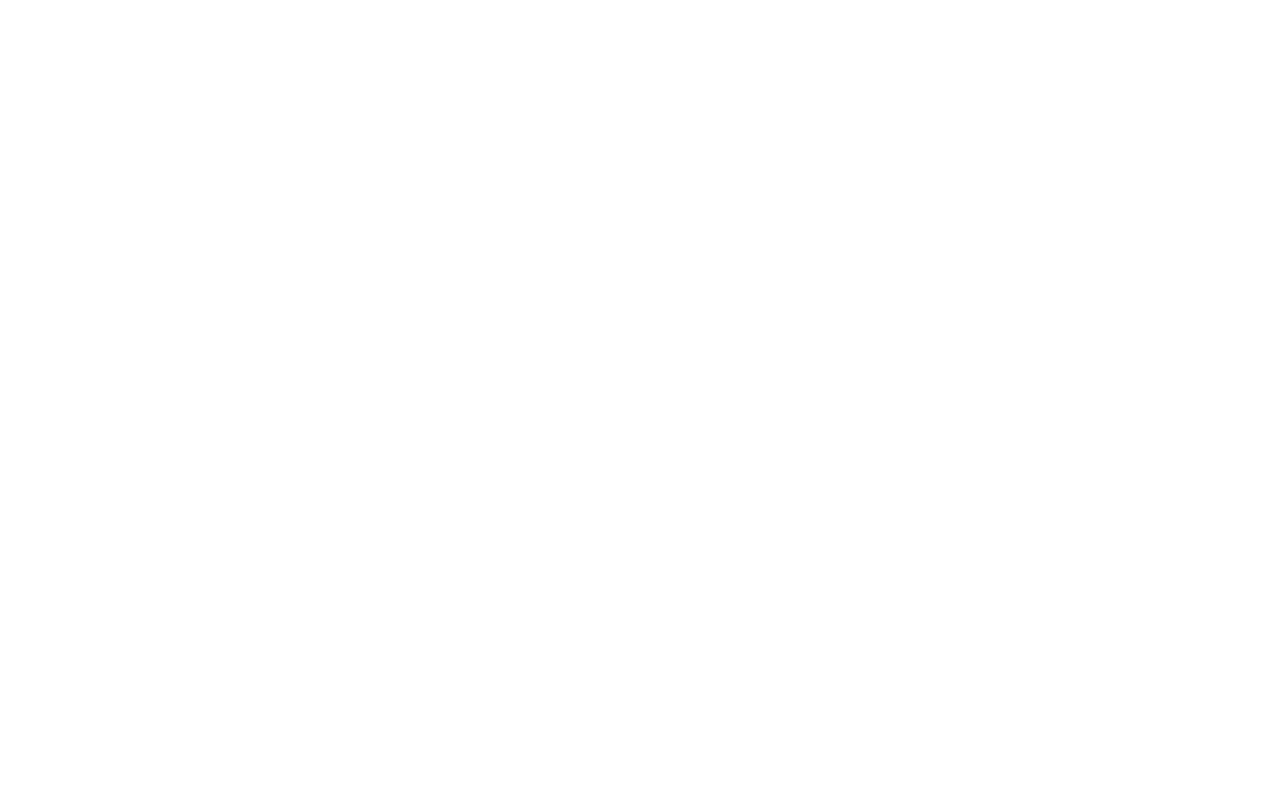
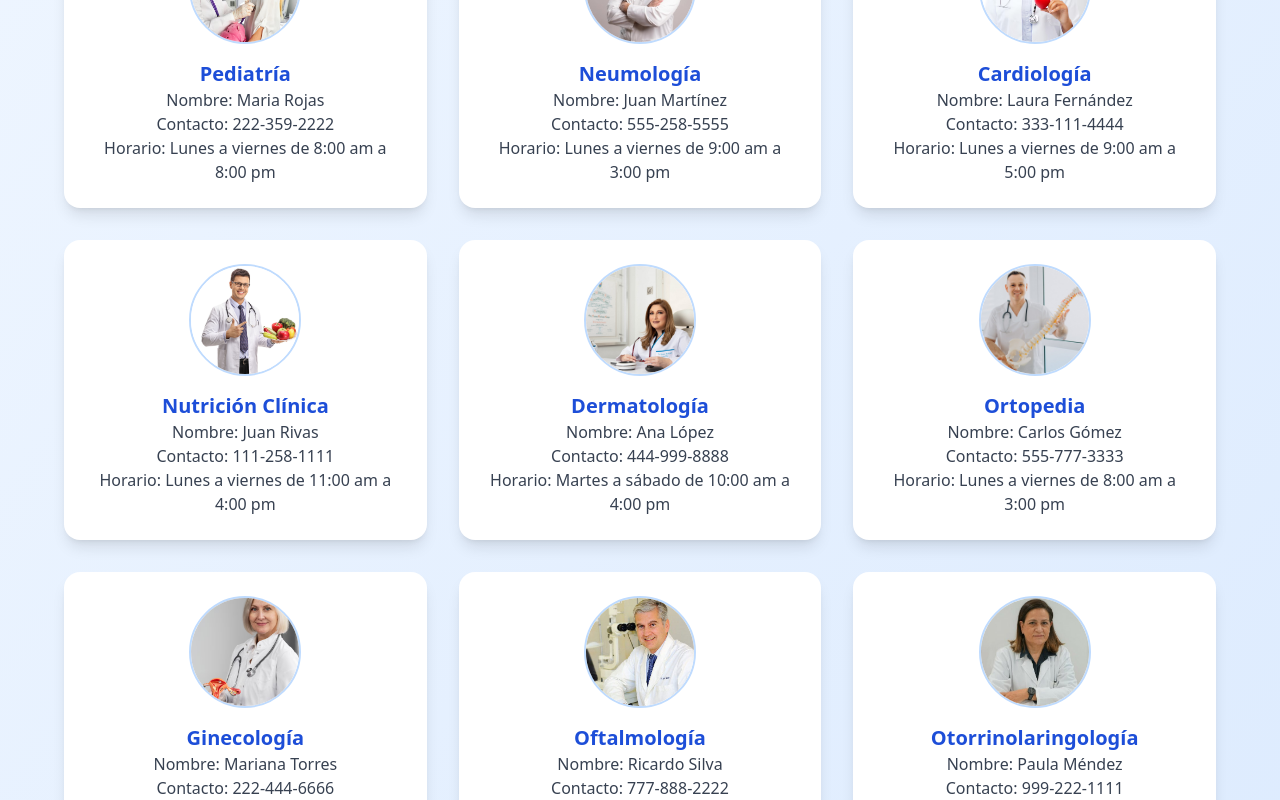
Before and after one commit to dariannye/HCI-BIU, a React (Vite) app in the folder Frontend/Sistema-Citas-Medicas-HCI/: page /doctor-directory in a window 1280 px wide. Before the commit this address had no page. Shown: the part 300-1100 px from the top of the page. Before the commit the page ends 800 px from the top, so only its background shows below. Built offline with nearby package versions, Linux system fonts and the light colour scheme.

Commit message:
Pagina de directorio medico

```diff
--- a/Frontend/Sistema-Citas-Medicas-HCI/src/pages/DoctorDirectory.tsx
+++ b/Frontend/Sistema-Citas-Medicas-HCI/src/pages/DoctorDirectory.tsx
@@ -0,0 +1,135 @@
+import PediatriaImg from "../assets/Pediatria.jpg";
+import NeumologiaImg from "../assets/Neumologia.jpg";
+import CardiologiaImg from "../assets/Cardiologia.jpg";
+import NutricionImg from "../assets/Nutricion.jpg";
+import DermatologiaImg from "../assets/Dermatologia.jpg";
+import OrtopediaImg from "../assets/Ortopedia.jpg";
+import GinecologiaImg from "../assets/Ginecologia.jpg";
+import OftalmologiaImg from "../assets/Oftamologia.jpg";
+import OtorrinoImg from "../assets/Otorrinolaringologia.jpg";
+import UrologiaImg from "../assets/Urologia.jpg";
+
+export default function DoctorDirectory() {
+  const doctors = [
+    {
+      id: 1,
+      specialty: "Pediatría",
+      name: "Maria Rojas",
+      contact: "222-359-2222",
+      schedule: "Lunes a viernes de 8:00 am a 8:00 pm",
+      image: PediatriaImg,
+    },
+    {
+      id: 2,
+      specialty: "Neumología",
+      name: "Juan Martínez",
+      contact: "555-258-5555",
+      schedule: "Lunes a viernes de 9:00 am a 3:00 pm",
+      image: NeumologiaImg,
+    },
+    {
+      id: 3,
+      specialty: "Cardiología",
+      name: "Laura Fernández",
+      contact: "333-111-4444",
+      schedule: "Lunes a viernes de 9:00 am a 5:00 pm",
+      image: CardiologiaImg,
+    },
+    {
+      id: 4,
+      specialty: "Nutrición Clínica",
+      name: "Juan Rivas",
+      contact: "111-258-1111",
+      schedule: "Lunes a viernes de 11:00 am a 4:00 pm",
+      image: NutricionImg,
+    },
+    {
+      id: 5,
+      specialty: "Dermatología",
+      name: "Ana López",
+      contact: "444-999-8888",
+      schedule: "Martes a sábado de 10:00 am a 4:00 pm",
+      image: DermatologiaImg,
+    },
+    {
+      id: 6,
+      specialty: "Ortopedia",
+      name: "Carlos Gómez",
+      contact: "555-777-3333",
+      schedule: "Lunes a viernes de 8:00 am a 3:00 pm",
+      image: OrtopediaImg,
+    },
+    {
+      id: 7,
+      specialty: "Ginecología",
+      name: "Mariana Torres",
+      contact: "222-444-6666",
+      schedule: "Lunes a viernes de 9:00 am a 6:00 pm",
+      image: GinecologiaImg,
+    },
+    {
+      id: 8,
+      specialty: "Oftalmología",
+      name: "Ricardo Silva",
+      contact: "777-888-2222",
+      schedule: "Lunes a viernes de 8:00 am a 2:00 pm",
+      image: OftalmologiaImg,
+    },
+    {
+      id: 9,
+      specialty: "Otorrinolaringología",
+      name: "Paula Méndez",
+      contact: "999-222-1111",
+      schedule: "Lunes a viernes de 10:00 am a 5:00 pm",
+      image: OtorrinoImg,
+    },
+    {
+      id: 10,
+      specialty: "Urología",
+      name: "Fernando Castro",
+      contact: "666-123-4567",
+      schedule: "Lunes a viernes de 12:00 pm a 7:00 pm",
+      image: UrologiaImg,
+    },
+  ];
+
+  return (
+    <div className="min-h-screen bg-gradient-to-br from-blue-50 to-blue-100 py-12 px-6">
+      <div className="max-w-6xl mx-auto">
+        <h1 className="text-4xl font-bold text-blue-700 text-center mb-10">
+          Directorio Médico
+        </h1>
+        <h1 className="text-4xl font-bold text-blue-700 text-center mb-10">
+          ¡Estos son nuestros especialista!
+        </h1>
+
+        <div className="grid grid-cols-1 sm:grid-cols-2 lg:grid-cols-3 gap-8">
+          {doctors.map((doctor) => (
+            <div
+              key={doctor.id}
+              className="bg-white shadow-lg rounded-2xl p-6 text-center hover:shadow-2xl transition"
+            >
+              <img
+                src={doctor.image}
+                alt={doctor.name}
+                className="w-28 h-28 mx-auto rounded-full object-cover border-2 border-blue-200 mb-4"
+              />
+              <h2 className="text-xl font-semibold text-blue-700">
+                {doctor.specialty}
+              </h2>
+              <p className="text-gray-700">
+                <span className="font-medium">Nombre:</span> {doctor.name}
+              </p>
+              <p className="text-gray-700">
+                <span className="font-medium">Contacto:</span> {doctor.contact}
+              </p>
+              <p className="text-gray-700">
+                <span className="font-medium">Horario:</span> {doctor.schedule}
+              </p>
+            </div>
+          ))}
+        </div>
+      </div>
+    </div>
+  );
+}
--- a/Frontend/Sistema-Citas-Medicas-HCI/src/routes/index.tsx
+++ b/Frontend/Sistema-Citas-Medicas-HCI/src/routes/index.tsx
@@ -5,6 +5,9 @@
 import Appointments from "../pages/Appointments";
 import Services from "../pages/Services";
 import Dashboard from "../pages/PatientDashboard";
+import Directory from "../pages/DoctorDirectory";
+
+
 
 export default function AppRoutes() {
   return (
@@ -16,6 +19,7 @@
         <Route path="/appointments" element={<Appointments />} />
         <Route path="/services" element={<Services />} />
         <Route path="/dashboard" element={<Dashboard />} />
+        <Route path="/doctor-directory" element={<Directory />} />
 
       </Routes>
     </BrowserRouter>
```
Also changed, not shown: Frontend/Sistema-Citas-Medicas-HCI/src/components/Navbar.tsx (line endings or trailing spaces).
